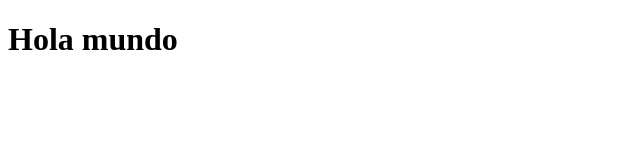
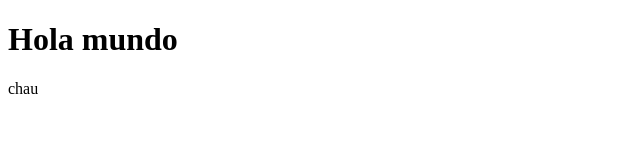
Before and after one commit to RodrigoCarrio/prueba-con-tomi, a plain HTML site: page index.html in a window 1280 px wide. Shown: the full height of the page, 0-640 px from the left. Drawn offline with Linux system fonts and the light colour scheme.

Commit message:
segundo commit

```diff
--- a/index.html
+++ b/index.html
@@ -7,5 +7,6 @@
 </head>
 <body>
     <h1>Hola mundo</h1>
+    <p>chau</p>
 </body>
 </html>
```
